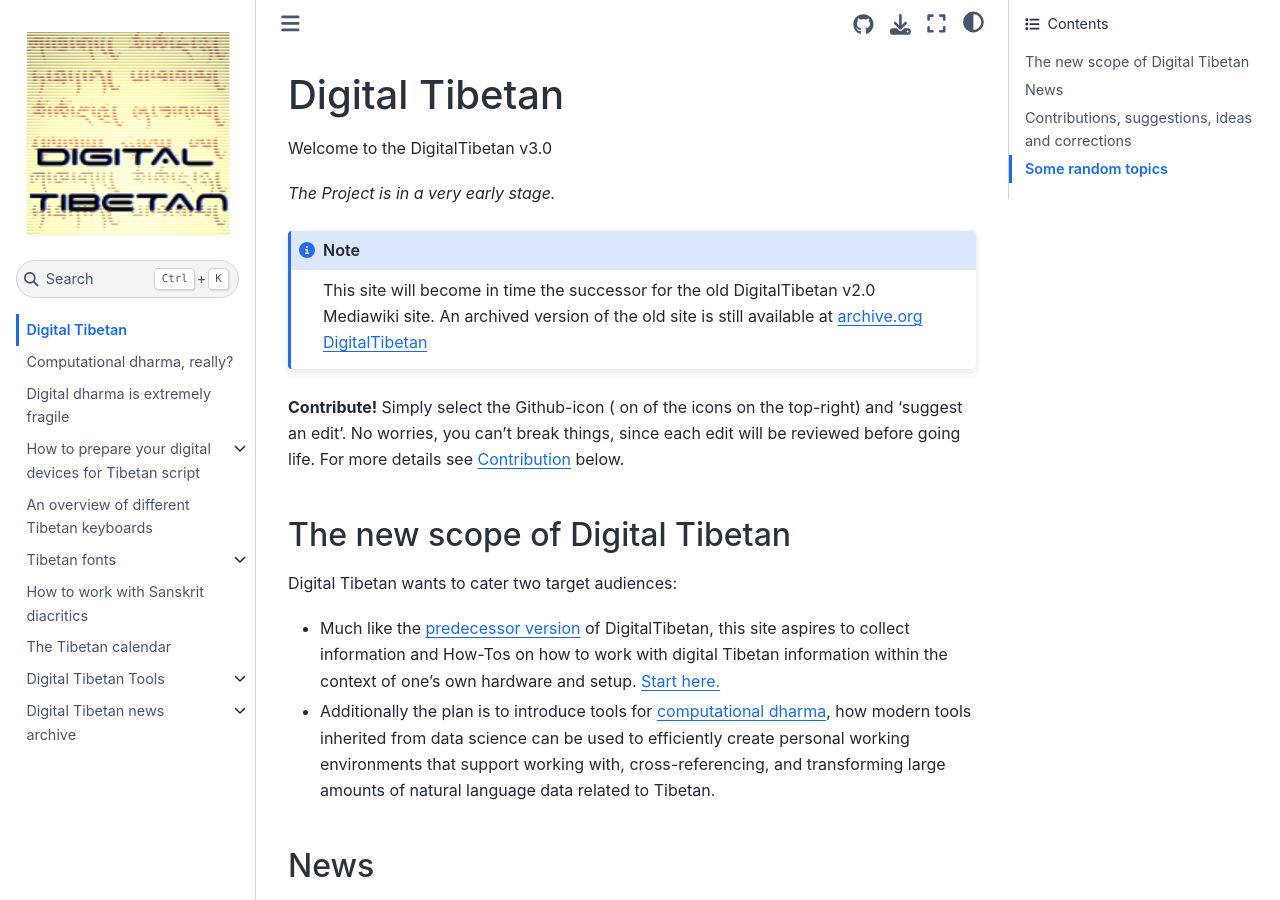
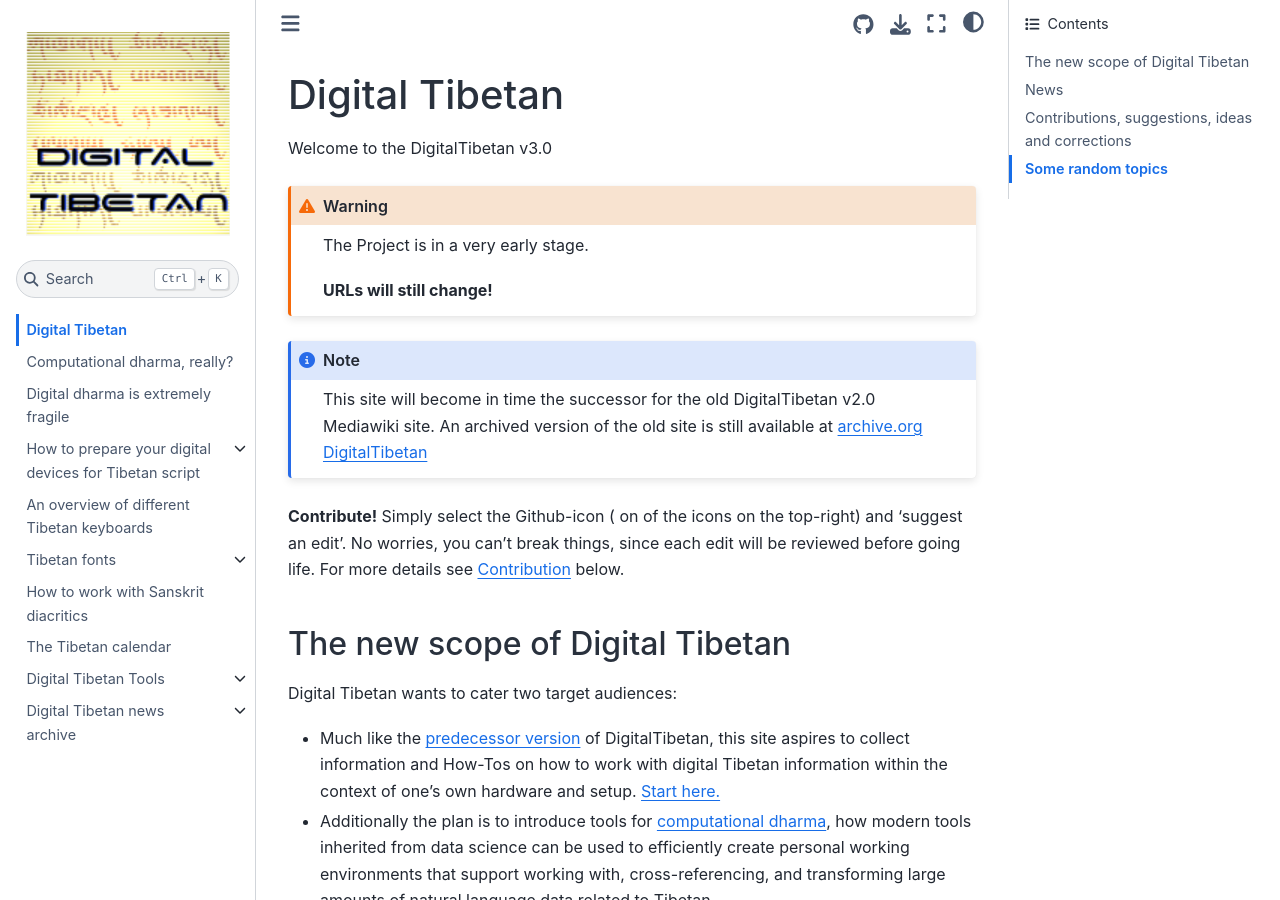
Before and after one commit to DigitalTibetan/DigitalTibetan, a Jupyter Book: the page built from main.md, in a window 1280 px wide and 900 px high. Built offline with Jupyter Book 1.0.4 settings and Sphinx 7.4.7 and the Sphinx Book theme 1.1.4, drawn with Linux system fonts in a browser that asks for light colours.

Commit message:
URLs will change warning

````diff
--- a/main.md
+++ b/main.md
@@ -2,7 +2,11 @@
 
 Welcome to the DigitalTibetan v3.0
 
-_The Project is in a very early stage._
+```{warning}
+The Project is in a very early stage.
+
+**URLs will still change!**
+```
 
 ```{note}
 This site will become in time the successor for the old DigitalTibetan v2.0 Mediawiki site.
````
